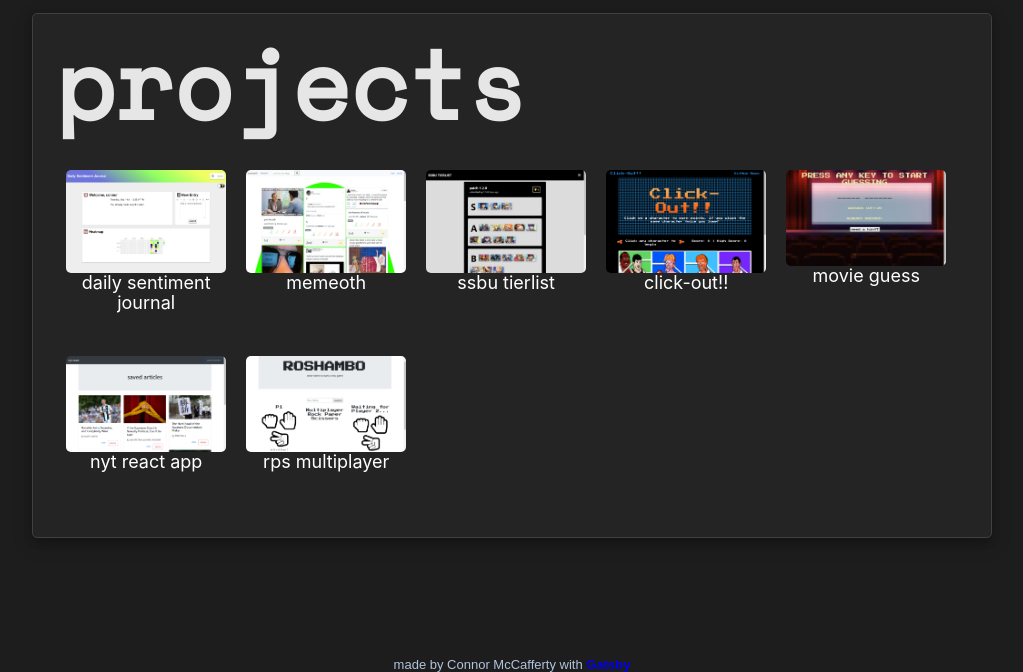
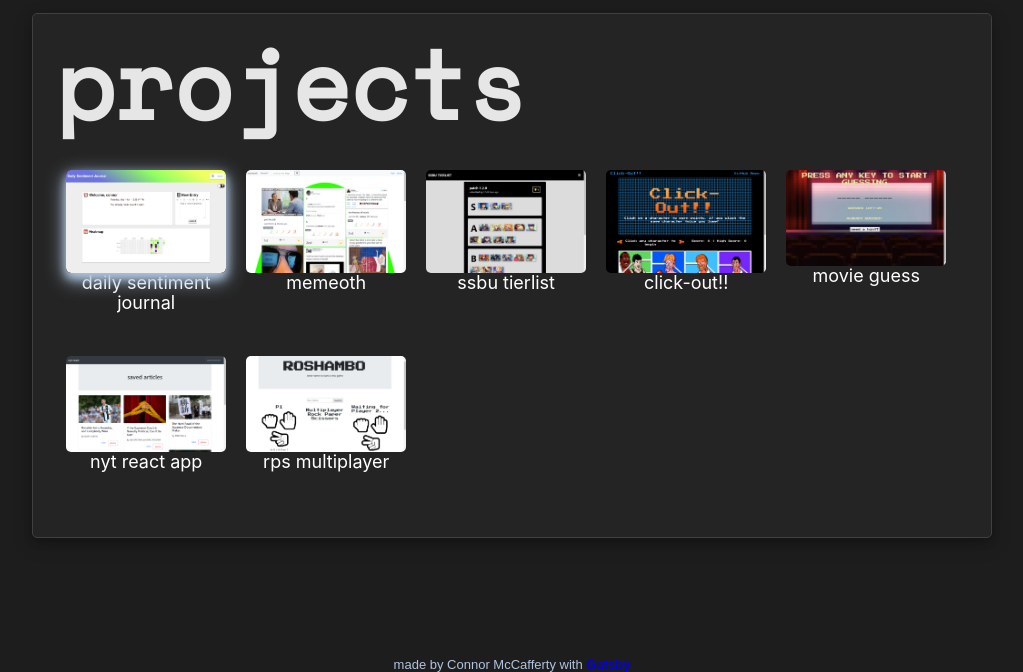
Before and after one commit to mccaffertycr/gatsby-portfolio, a Gatsby site: page /portfolio in a window 1280 px wide. In both pictures the pointer is over the element 274 px from the left and 349 px from the top of the page. Shown: the part 128-800 px from the top of the page, without its empty margins (128-1151 px from the left). Built offline with nearby package versions, Linux system fonts and the light colour scheme; Gatsby itself is replaced by a stand-in of ours.

Commit message:
hover effect on portfolio page

```diff
--- a/src/components/layout.css
+++ b/src/components/layout.css
@@ -642,6 +642,11 @@ pre tt:after {
   font-weight: 700;
 }
 
+.project-wrapper:hover {
+  border-radius: 5px;
+  box-shadow: 0 5px 10px 0 lightsteelblue, 0 6px 20px 0 lightsteelblue;
+}
+
 .social-link:hover {
   color: lightsteelblue;
 }
--- a/src/components/project.js
+++ b/src/components/project.js
@@ -76,6 +76,7 @@ class Project extends Component {
             >
               <a href={'modalDialog'} onClick={this.toggleModal}>
                 <Img
+                  className="project-wrapper"
                   fluid={data[`placeholderImage${idx}`].childImageSharp.fluid}
                 />
               </a>
```
